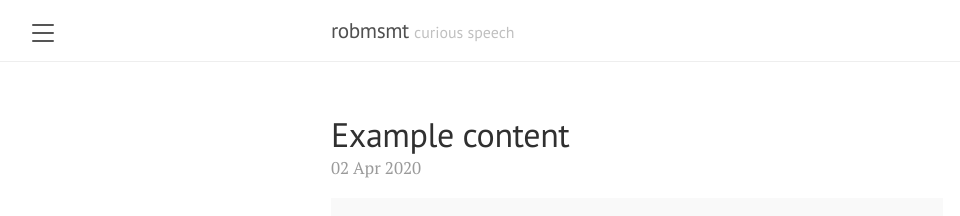
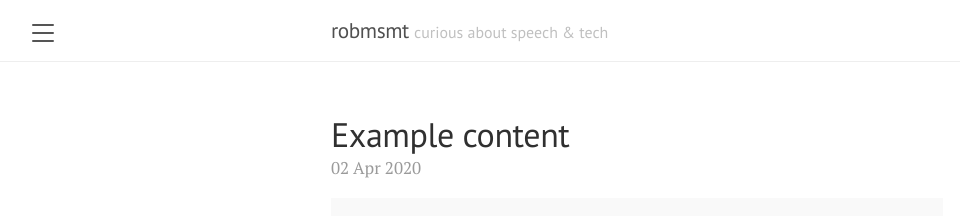
Before and after one commit to robmsmt/robmsmt.github.io, a Jekyll site: the page built from index.html, in a window 1280 px wide and 900 px high. Shown: the top 216 px of the window, without its empty margins (3-963 px from the left). Built offline with Jekyll 4.4.1, drawn with Linux system fonts in a browser that asks for light colours; the list of posts is cut into pages by our own code.

Commit message:
config changes

```diff
--- a/_config.yml
+++ b/_config.yml
@@ -1,7 +1,7 @@
 # Setup
 title:               robmsmt
-tagline:             'curious speech'
-description:         'A reserved space for random ramblings!'
+tagline:             'curious about speech & tech'
+description:         ''
 url:                 "https://robmsmt.github.io"
 baseurl:             ''
 paginate:            5
--- a/_includes/sidebar.html
+++ b/_includes/sidebar.html
@@ -26,7 +26,7 @@
     {% endfor %}
 
     <a class="sidebar-nav-item" href="{{ site.github.repo }}">GitHub</a>
-    <span class="sidebar-nav-item">Currently v{{ site.version }}</span>
+    <!--<span class="sidebar-nav-item">Currently v{{ site.version }}</span> -->
   </nav>
 
   <div class="sidebar-item">
```
Also changed, not shown: README.md, 1 other file.
